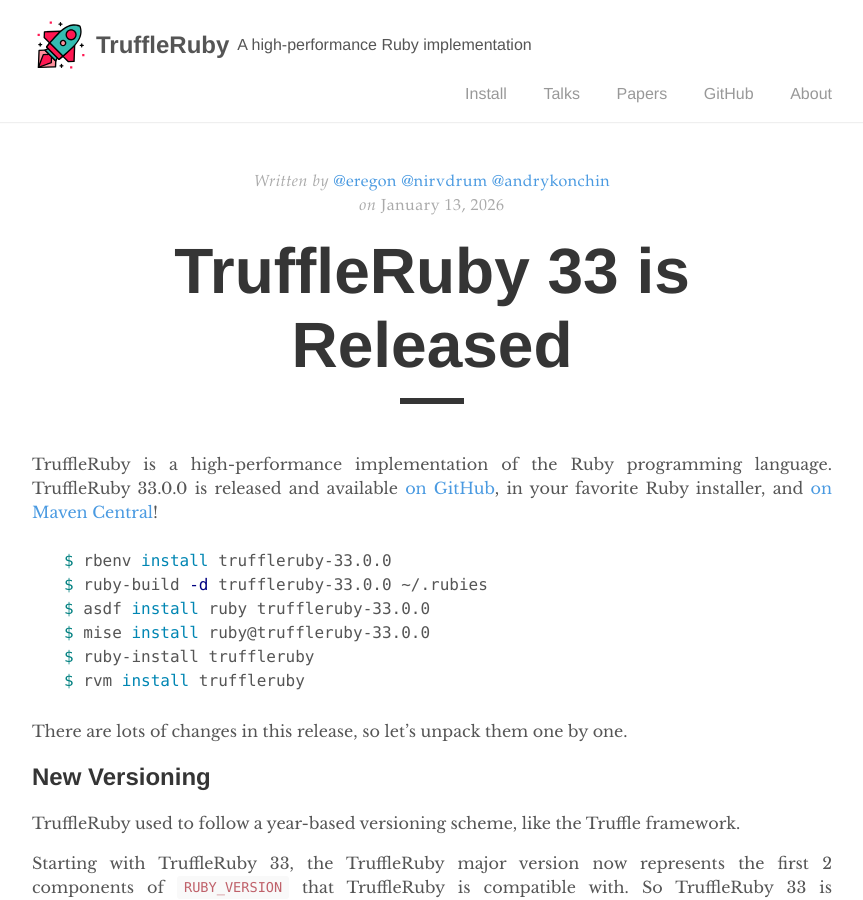
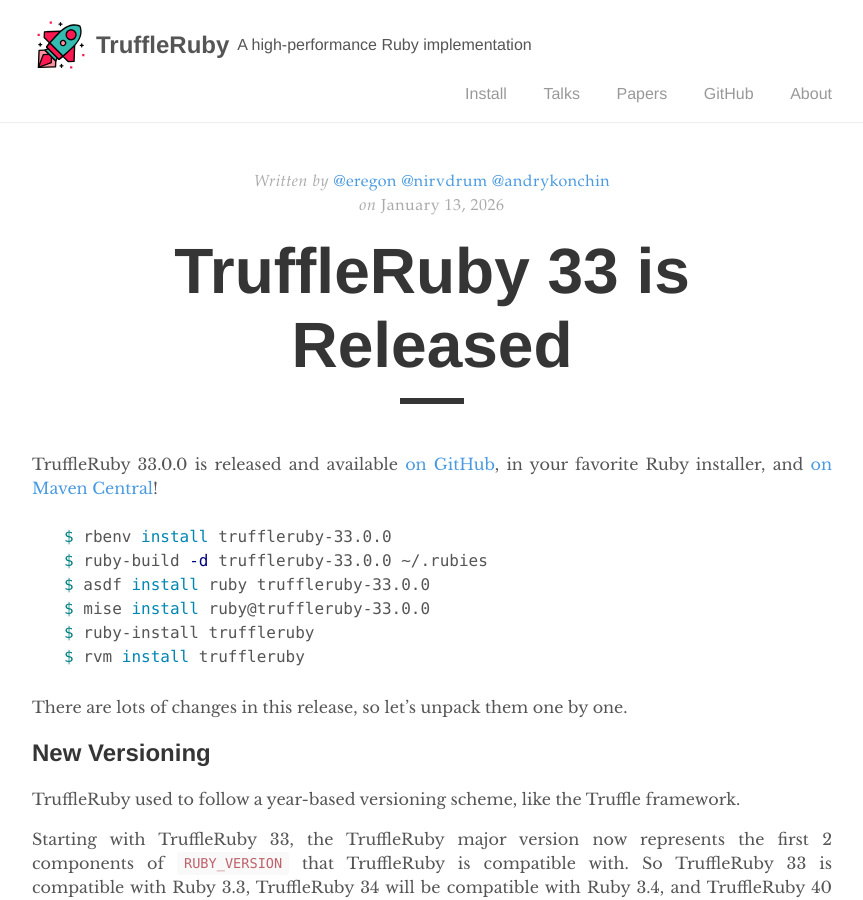
Before and after one commit to truffleruby/truffleruby.github.io, a Jekyll site: the page built from _posts/2026-01-13-truffleruby-33-is-released.md, in a window 1280 px wide and 900 px high. Shown: the whole window, without its empty margins (208-1071 px from the left). Built offline with Jekyll 4.4.1, drawn with Linux system fonts in a browser that asks for light colours.

Commit message:
Revert "Explain what TruffleRuby is in the blog post"
* This reverts commit 95e6934e6ed22c57e32126b4809d819e36f1dfc5.
* Redundant now.

````diff
--- a/_posts/2026-01-13-truffleruby-33-is-released.md
+++ b/_posts/2026-01-13-truffleruby-33-is-released.md
@@ -4,7 +4,6 @@
 authors: ["@eregon", "@nirvdrum", "@andrykonchin"]
 ---
 
-TruffleRuby is a high-performance implementation of the Ruby programming language.
 TruffleRuby 33.0.0 is released and available [on GitHub](https://github.com/truffleruby/truffleruby/releases/tag/graal-33.0.0), in your favorite Ruby installer, and [on Maven Central](https://central.sonatype.com/artifact/dev.truffleruby/truffleruby)!
 
 ```bash
````
